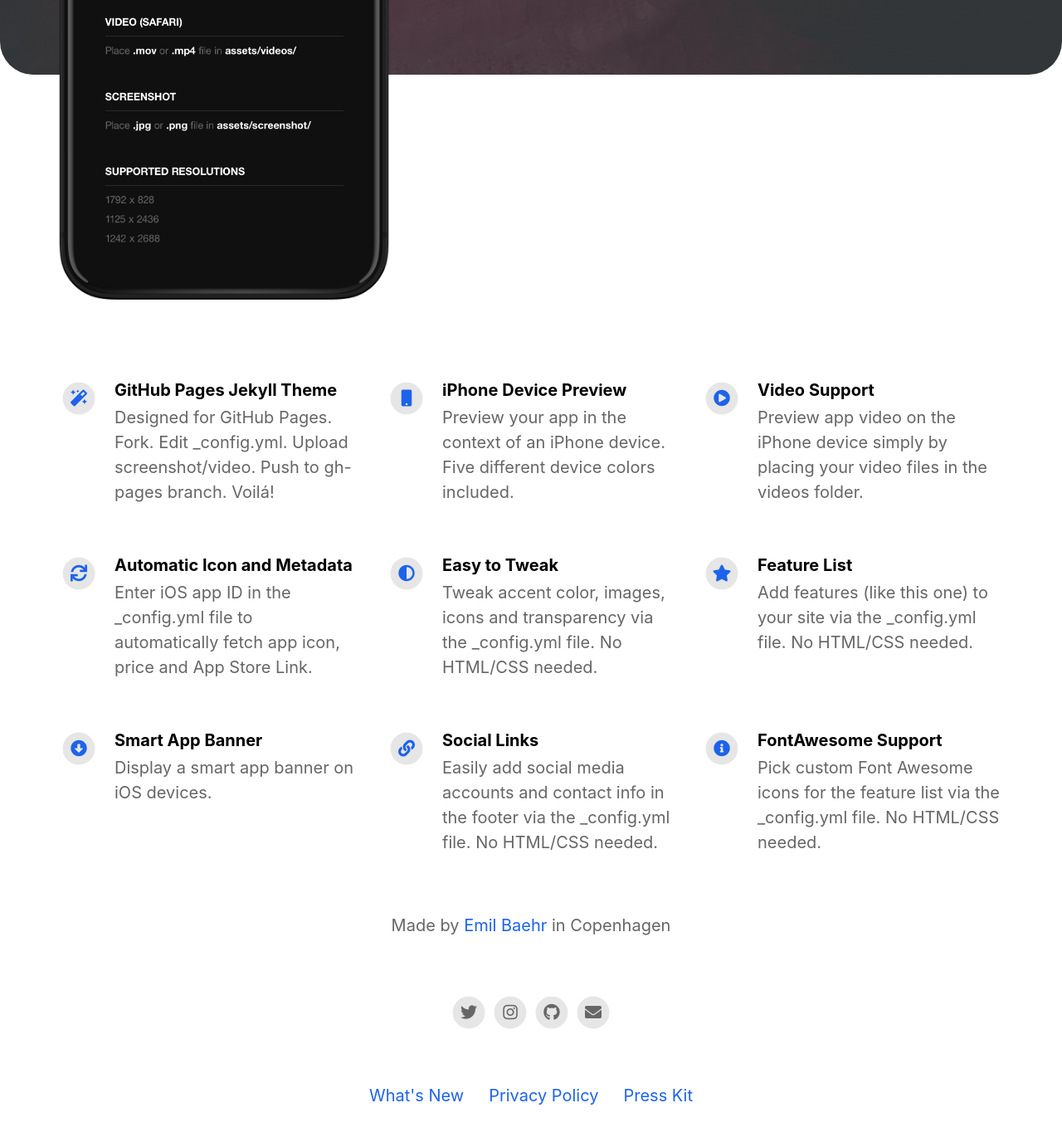
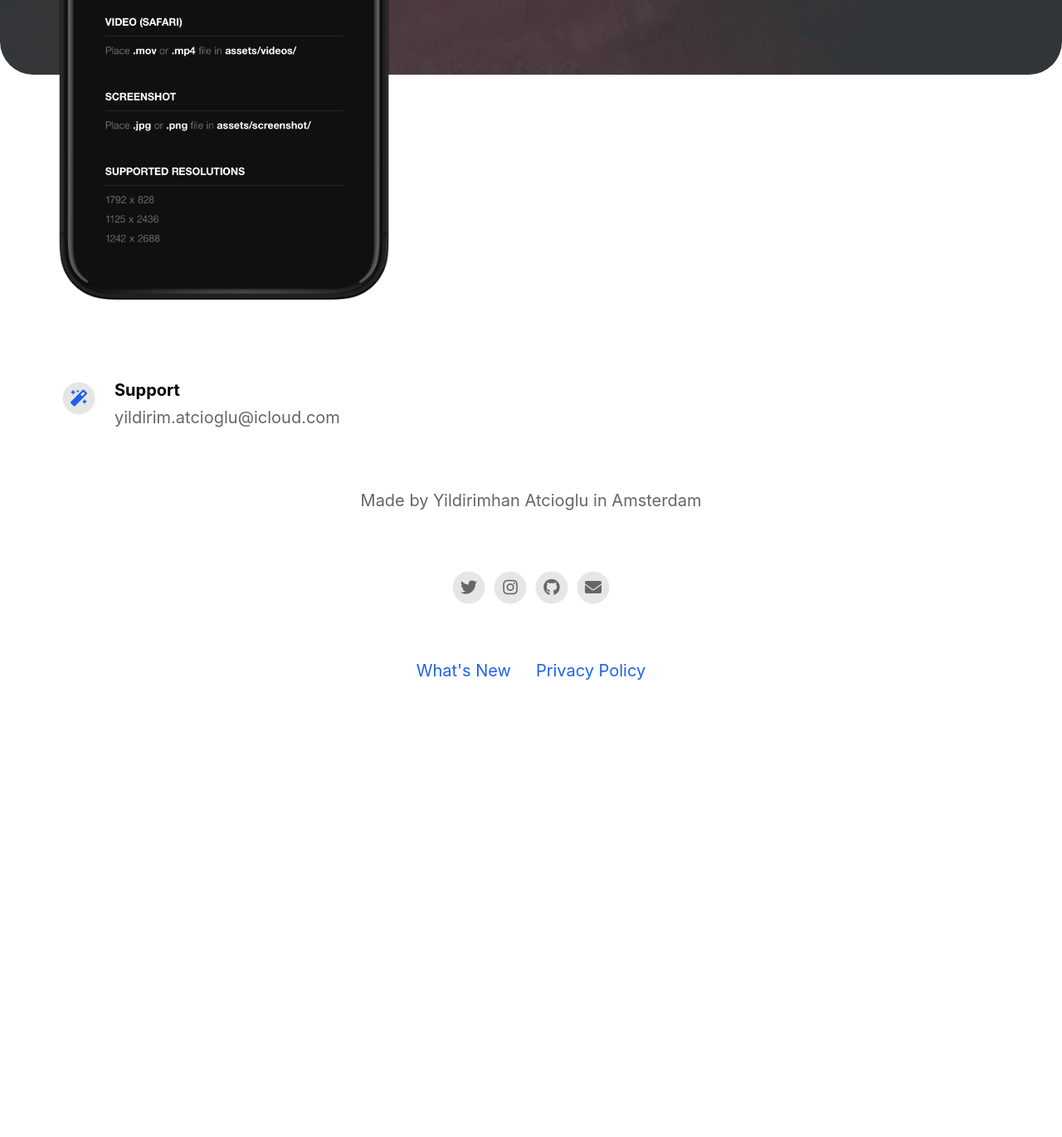
Before and after one commit to yildirimatcioglu/InSave-landing, a Jekyll site: the page built from index.html, in a window 1280 px wide and 1400 px high, scrolled down 624 px. Shown: the top 1370 px of the window at 83% size. Built offline with Jekyll 4.4.1, drawn with Linux system fonts in a browser that asks for light colours; nearby versions of some CDN libraries; after the commit the page ends 1512 px from its top, so only the background shows below that; some of the changed text lies outside the part shown.

Commit message:
Update _config.yml

```diff
--- a/_config.yml
+++ b/_config.yml
@@ -2,78 +2,41 @@
 page_title                                :                                           # Automatically populates with app name if not set and if iOS app ID is set. Otherwise enter manually.
 
 # App Info
-ios_app_id                                : 1234793120                                # Required. Enter iOS app ID to automatically populate name, price and icons (e.g. 718043190).
+ios_app_id                                : 6443386895                                # Required. Enter iOS app ID to automatically populate name, price and icons (e.g. 718043190).
 ios_app_country                           : us                                        # Required outside USA. Enter 2 letter country code as in https://en.wikipedia.org/wiki/ISO_3166-1_alpha-2
 
 appstore_link                             :                                           # Automatically populates if not set and if iOS app ID is set. Otherwise enter manually.
 playstore_link                            :                                           # Enter Google Play Store URL.
-presskit_download_link                    : https://emilbaehr.com                                          # Enter a link to downloadable file or (e.g. public Dropbox link to a .zip file).
+presskit_download_link                    : #https://emilbaehr.com                                          # Enter a link to downloadable file or (e.g. public Dropbox link to a .zip file).
                                                                                       # Or upload your press kit file to assets and set path accordingly (e.g. "assets/your_press_kit.zip").
 
-app_icon                                  : # assets/appicon.png                      # Automatically populates if not set and if iOS app ID is set.  Otherwise enter path to icon file manually.
-app_name                                  :                                           # Automatically populates if not set and if iOS app ID is set.  Otherwise enter manually.
+app_icon                                  : assets/appicon.png                      # Automatically populates if not set and if iOS app ID is set.  Otherwise enter path to icon file manually.
+app_name                                  : InSave                                         # Automatically populates if not set and if iOS app ID is set.  Otherwise enter manually.
 app_price                                 :                                           # Automatically populates if not set and if iOS app ID is set.  Otherwise enter manually.
-app_description                           : Write a short tagline for your app.
+app_description                           : Video Saver App for Instagram.
 
 enable_smart_app_banner                   : true                                      # Set to true to show a smart app banner at top of page on mobile devices.
 
 
 
 # Information About Yourself
-your_name                                 : Emil Baehr
-your_link                                 : https://emilbaehr.com
-your_city                                 : Copenhagen
-email_address                             : emil.baehr@gmail.com
+your_name                                 : Yildirimhan Atcioglu
+your_link                                 : #https://emilbaehr.com
+your_city                                 : Amsterdam
+email_address                             : yildirim.atcioglu@icloud.com
 facebook_username                         :
-instagram_username                        : ebaehr
-twitter_username                          : ebaehr
-github_username                           : emilbaehr
+instagram_username                        : yildirimatcioglu
+twitter_username                          : Wixvii
+github_username                           : yildirimatcioglu
 youtube_username                          :
 
 
 
 # Feature List                            Edit, add or remove features to be presented.
 features                                  :
-
-  - title                                 : GitHub Pages Jekyll Theme
-    description                           : Designed for GitHub Pages. Fork. Edit _config.yml. Upload screenshot/video. Push to gh-pages branch. Voilá!
+  - title                                 : Support
+    description                           : yildirim.atcioglu@icloud.com
     fontawesome_icon_name                 : magic
-
-  - title                                 : iPhone Device Preview
-    description                           : Preview your app in the context of an iPhone device. Five different device colors included.
-    fontawesome_icon_name                 : mobile
-
-  - title                                 : Video Support
-    description                           : Preview app video on the iPhone device simply by placing your video files in the videos folder.
-    fontawesome_icon_name                 : play-circle
-
-  - title                                 : Automatic Icon and Metadata
-    description                           : Enter iOS app ID in the _config.yml file to automatically fetch app icon, price and App Store Link.
-    fontawesome_icon_name                 : sync
-
-  - title                                 : Easy to Tweak
-    description                           : Tweak accent color, images, icons and transparency via the _config.yml file. No HTML/CSS needed.
-    fontawesome_icon_name                 : adjust
-
-  - title                                 : Feature List
-    description                           : Add features (like this one) to your site via the _config.yml file. No HTML/CSS needed.
-    fontawesome_icon_name                 : star
-
-  - title                                 : Smart App Banner
-    description                           : Display a smart app banner on iOS devices.
-    fontawesome_icon_name                 : arrow-alt-circle-down
-
-  - title                                 : Social Links
-    description                           : Easily add social media accounts and contact info in the footer via the _config.yml file. No HTML/CSS needed.
-    fontawesome_icon_name                 : link
-
-  - title                                 : FontAwesome Support
-    description                           : Pick custom Font Awesome icons for the feature list via the _config.yml file. No HTML/CSS needed.
-    fontawesome_icon_name                 : info-circle
-
-  - title                                 : # New Feature Title
-    description                           : # New Feature Description
-    fontawesome_icon_name                 : # Enter Font Awesome icon name (e.g. star). Find icons on fontawesome.com/icons.
 
 
 
```
